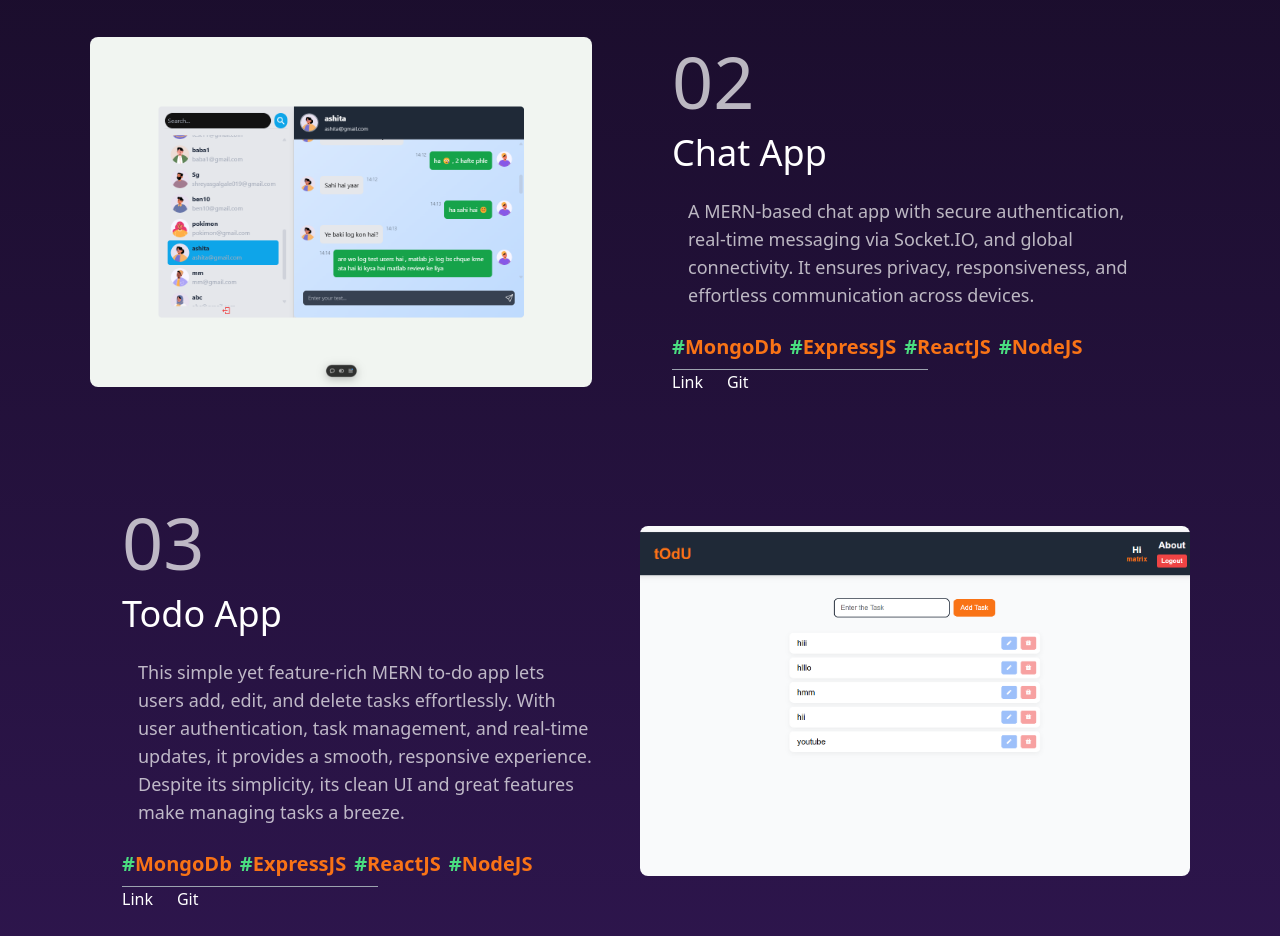
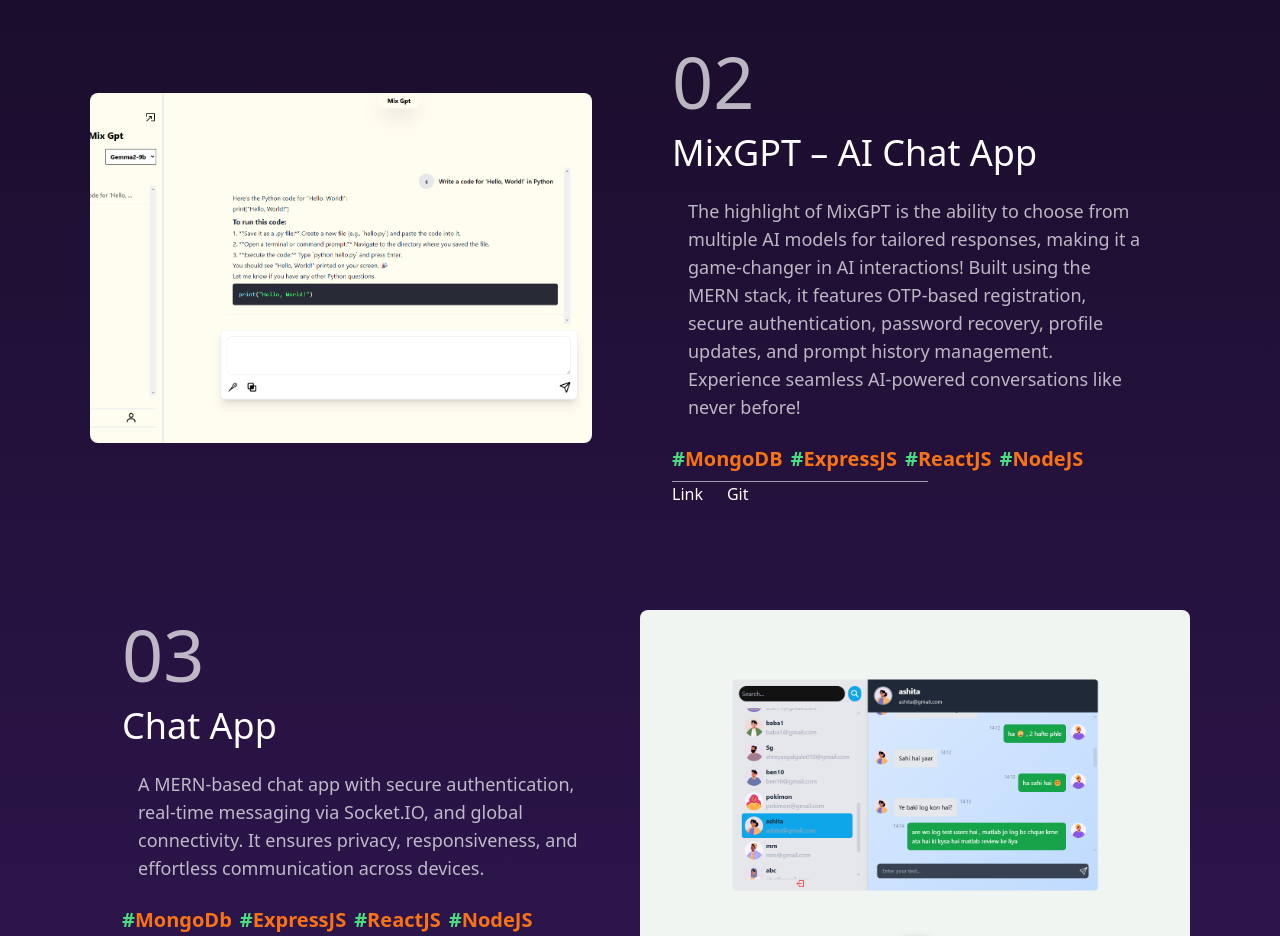
Before and after one commit to saurav84ya/my-portfolio, a React (Vite) app: page / in a window 1280 px wide. Shown: the part 2440-3376 px from the top of the page. Built offline with nearby package versions, Linux system fonts and the light colour scheme.

Commit message:
new project added

```diff
--- a/src/components/Portfolio.jsx
+++ b/src/components/Portfolio.jsx
@@ -2,7 +2,7 @@ import React from "react";
 import { motion } from "framer-motion";
 import ecommerse from "../assets/ecommerse.png";
 import chapapp from "../assets/chapapp.png";
-import todo from "../assets/todo.png";
+import mixgpt from "../assets/mixgpt.png";
 import expansetracker from "../assets/expansetracker.png";
 
 const projects = [
@@ -15,19 +15,20 @@ const projects = [
     devstck: ["MongoDb", "ExpressJS", "ReactJS", "NodeJS"],
   },
   {
+    title: "MixGPT – AI Chat App",
+    desc: "The highlight of MixGPT is the ability to choose from multiple AI models for tailored responses, making it a game-changer in AI interactions! Built using the MERN stack, it features OTP-based registration, secure authentication, password recovery, profile updates, and prompt history management. Experience seamless AI-powered conversations like never before!",
+    link: "https://lnkd.in/gXqS4y4J",
+    git: "https://lnkd.in/ggUUDGRX",
+    src: mixgpt,
+    devstck: ["MongoDB", "ExpressJS", "ReactJS", "NodeJS"],
+}
+,
+  {
     title: "Chat App",
     desc: "A MERN-based chat app with secure authentication, real-time messaging via Socket.IO, and global connectivity. It ensures privacy, responsiveness, and effortless communication across devices.",
     link: "https://chat-app-front-end-alpha.vercel.app/",
     git: "https://github.com/saurav84ya/",
     src: chapapp, // Use the imported variable here
-    devstck: ["MongoDb", "ExpressJS", "ReactJS", "NodeJS"],
-  },
-  {
-    title: "Todo App",
-    desc: "This simple yet feature-rich MERN to-do app lets users add, edit, and delete tasks effortlessly. With user authentication, task management, and real-time updates, it provides a smooth, responsive experience. Despite its simplicity, its clean UI and great features make managing tasks a breeze.",
-    link: "https://todo-1-1-frontend.vercel.app/",
-    git: "https://github.com/saurav84ya/",
-    src: todo, // Use the imported variable here
     devstck: ["MongoDb", "ExpressJS", "ReactJS", "NodeJS"],
   },
   {
```
Also changed, not shown: src/assets/mixgpt.png (added).
